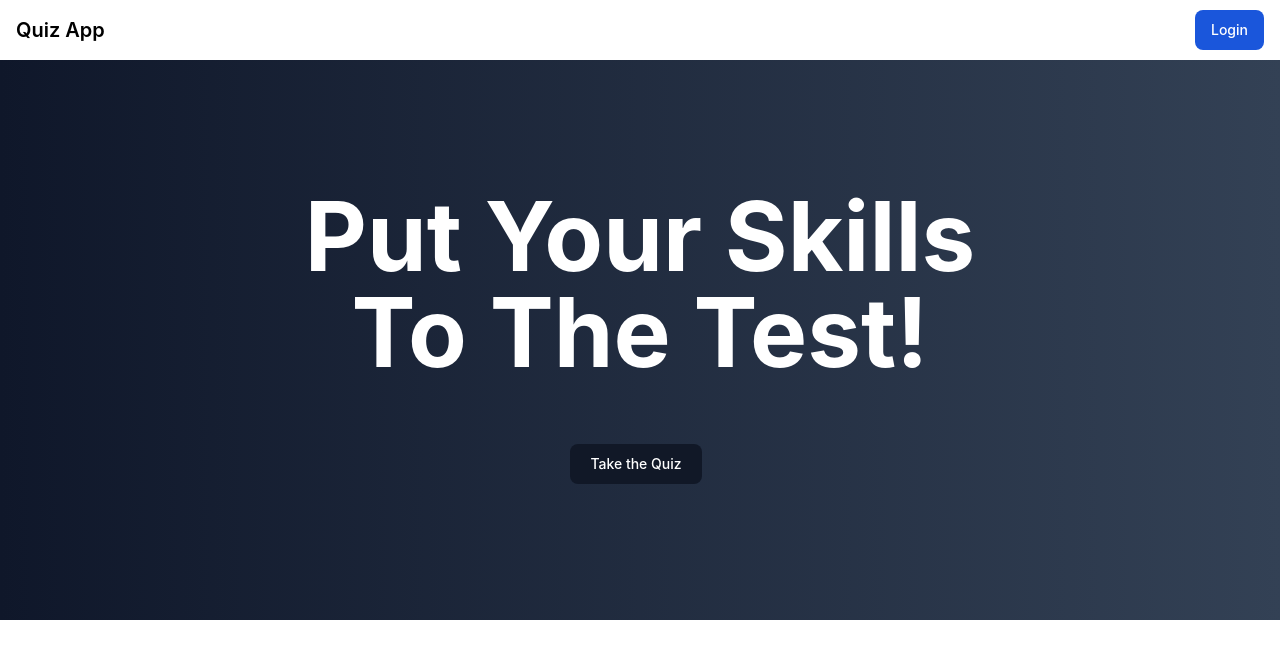
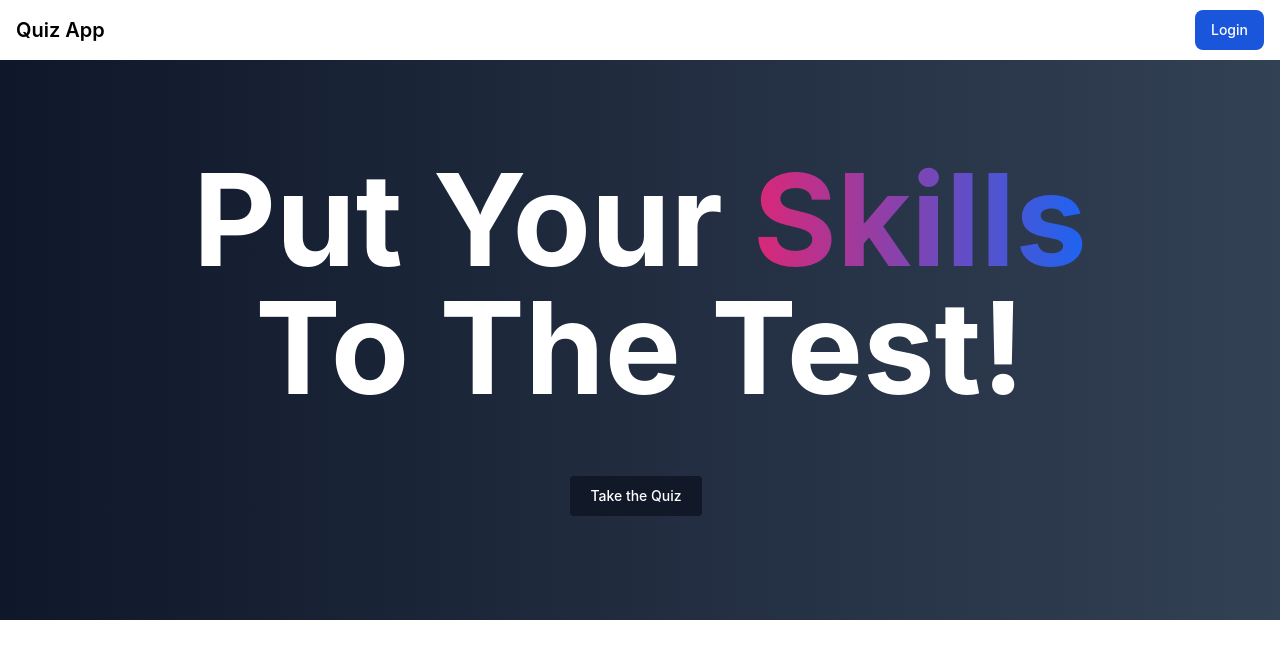
Before and after one commit to faisalamin001/quiz_app, a Next.js app: page / in a window 1280 px wide. Shown: the top 658 px of the page. Built offline with nearby package versions, Linux system fonts and the light colour scheme; no server answers.

Commit message:
gradient design add

```diff
--- a/src/pages/hero.tsx
+++ b/src/pages/hero.tsx
@@ -1,12 +1,15 @@
 const Hero = () => {
   return (
-    <div className='text-center py-32 bg-gradient-to-r from-slate-900 to-slate-700 text-white'>
-      <h1 className=' font-bold text-8xl capitalize'>
-        Put Your Skills
+    <div className='text-center py-24 bg-gradient-to-r from-slate-900 to-slate-700 text-white'>
+      <h1 className=' font-bold text-9xl capitalize'>
+        Put Your{' '}
+        <span className='bg-gradient-to-r from-pink-600 to-blue-600 bg-clip-text text-transparent'>
+          Skills
+        </span>
         <br />
         To The Test!
       </h1>
-      <button className='mt-16 text-white bg-gray-900 hover:border  font-medium rounded-lg text-sm px-5 py-2.5 mr-2 mb-2 '>
+      <button className='mt-16 text-white bg-gray-900 hover:border  font-medium rounded text-sm px-5 py-2.5 mr-2 mb-2 '>
         Take the Quiz
       </button>
     </div>
```
